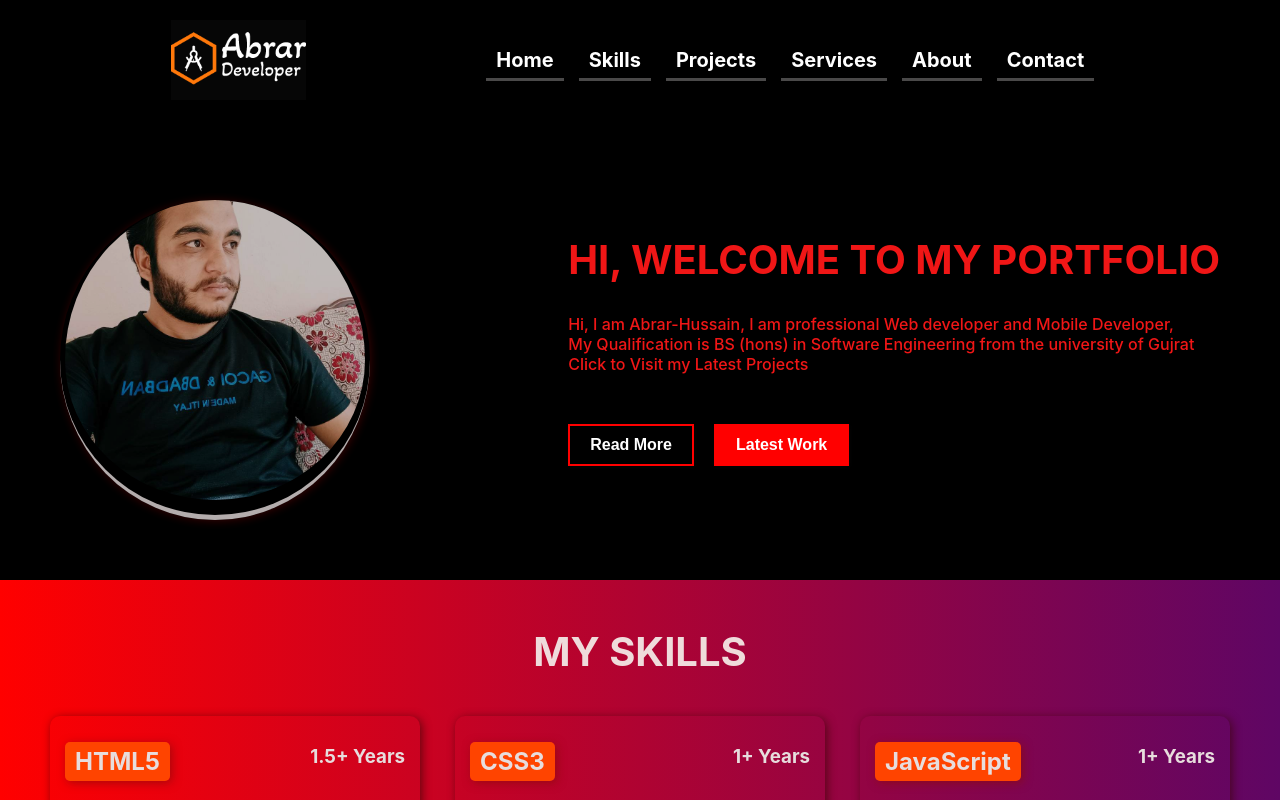
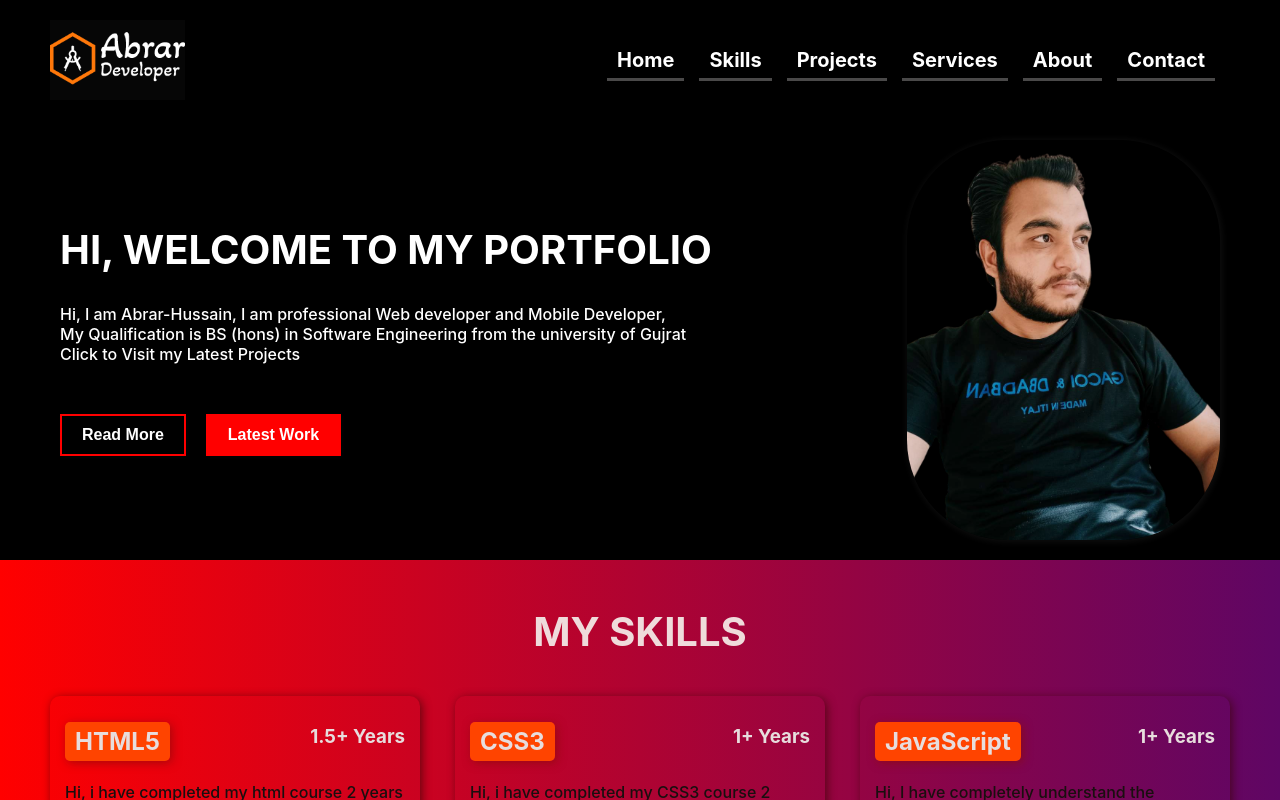
Before and after one commit to abrar0123/React_Web, a React (Create React App) app: page / in a window 1280 px wide. Shown: the top 800 px of the page. Built offline with nearby package versions, Linux system fonts and the light colour scheme.

Commit message:
improve profile design with header section

```diff
--- a/src/components/header/header.css
+++ b/src/components/header/header.css
@@ -9,8 +9,8 @@ header {
   z-index: 1;
 }
 .headercontainer {
-  margin: 0 auto;
-  justify-content: space-evenly;
+  margin: 0 20px;
+  justify-content: space-between;
   align-items: center;
   display: flex;
 }
--- a/src/components/headersection/headersec.css
+++ b/src/components/headersection/headersec.css
@@ -5,7 +5,9 @@
   background-color: black;
 }
 .headerMainContainer {
-  margin:60px 0px;
+  margin: 40px 0px;
+  background-color: aliceblue;
+
 }
 
 .headerMainContainer .secondarysec {
@@ -21,15 +23,22 @@
   margin: 0px;
 }
 .imageContainer {
-  width: 300px;
-  height: 300px;
+  /* width: 300px; */
+  height: 400px;
 }
-
 .imageContainer img {
   width: 100%;
   height: 100%;
+  opacity: 0.90;
+  box-shadow: 1px 1px 10px rgb(20, 20, 20);
+  border-radius: 100px;
+
+}
+.imageContainer .img1 {
+  width: 100%;
+  height: 100%;
   border-radius: 60%;
-  object-fit: cover;
+  object-fit: contain;
   opacity: 0.75;
   padding: 0px 5px 15px 5px;
   border-bottom: 5px solid rgb(241, 231, 231);
--- a/src/components/headersection/headersection.js
+++ b/src/components/headersection/headersection.js
@@ -6,20 +6,23 @@ import FlexColumn from "../UI/Card/FlexColumn";
 import FlexRow from "../UI/Card/FlexRow";
 import Button from "../UI/button/Button";
 
-import pic from "../../assets/images/AbrarPic.JPEG";
+import pic from "../../assets/Icons/removebgAbrar (2).png";
 
 // import Typical from "react-typical";
 
 export default function headersection() {
   return (
     <Card className="headsection">
-      <FlexRow className="headerMainContainer">
-        <Container className="imageContainer">
-          <img src={pic} alt="" />
-        </Container>
-
+      <FlexRow
+        style={{
+          // alignItems: "flex-start",
+          color: "white",
+        }}
+      >
         <FlexColumn className="secondarysec">
-          <h1>Hi, Welcome to my Portfolio</h1>
+          <h1 style={{ alignItems: "center", color: "white" }}>
+            Hi, Welcome to my Portfolio
+          </h1>
 
           {/* npm i react-typical@latest --legacy-peer-depsatest --legacy-peer-deps */}
 
@@ -53,7 +56,6 @@ export default function headersection() {
                 border: "2px solid red",
                 marginRight: "20px",
                 padding: "10px 20px",
-
               }}
             >
               Read More
@@ -70,6 +72,9 @@ export default function headersection() {
             </Button>
           </FlexRow>
         </FlexColumn>
+        <Container className="imageContainer">
+          <img src={pic} alt="" />
+        </Container>
       </FlexRow>
     </Card>
   );
```
Also changed, not shown: src/assets/Icons/removebgAbrar (2).png (added), src/assets/images/removebg.png (added).
